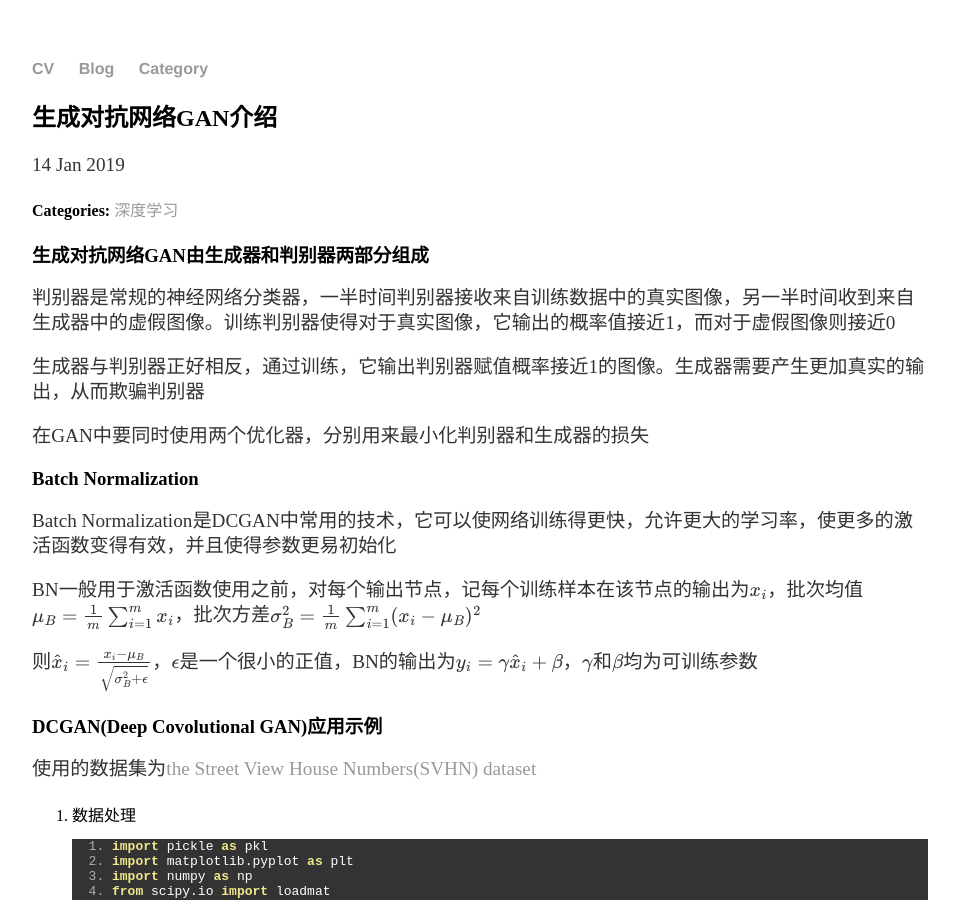
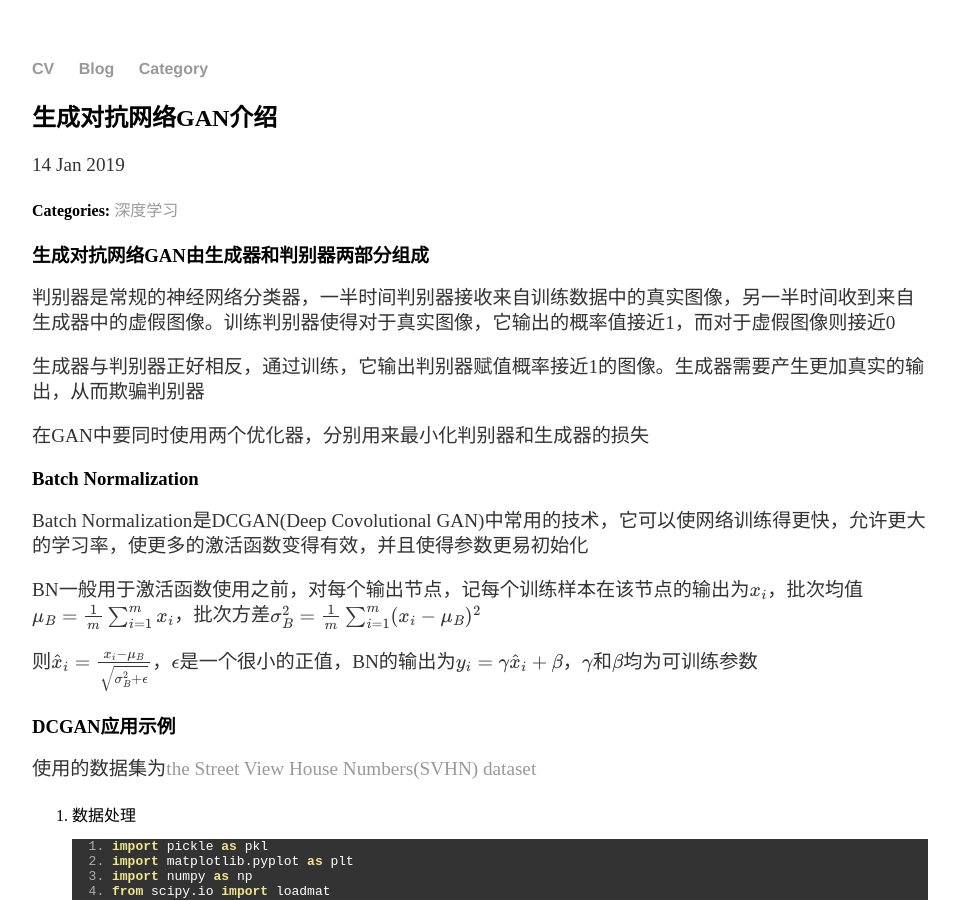
Before and after one commit to sunwenqi10/sunwenqi10.github.io, a Jekyll site: the page built from _posts/2019-01-14-Introduction_To_Generative_Adversarial_Network.md, in a window 1280 px wide and 900 px high. Shown: the whole window, without its empty margins (160-1119 px from the left). Built offline with Jekyll 4.4.1, drawn with Linux system fonts in a browser that asks for light colours; formulas are drawn with MathJax 3; comment, search, counter and statistics services are not loaded.

```diff
--- a/_posts/2019-01-14-Introduction_To_Generative_Adversarial_Network.md
+++ b/_posts/2019-01-14-Introduction_To_Generative_Adversarial_Network.md
@@ -14,13 +14,13 @@ date: 2019-01-14
 
 ### Batch Normalization
 
-Batch Normalization是DCGAN中常用的技术，它可以使网络训练得更快，允许更大的学习率，使更多的激活函数变得有效，并且使得参数更易初始化
+Batch Normalization是DCGAN(Deep Covolutional GAN)中常用的技术，它可以使网络训练得更快，允许更大的学习率，使更多的激活函数变得有效，并且使得参数更易初始化
 
 BN一般用于激活函数使用之前，对每个输出节点，记每个训练样本在该节点的输出为$$x_i$$，批次均值$${\mu}_B=\frac{1}{m}\sum_{i=1}^{m}x_i$$，批次方差$${\sigma}_B^2=\frac{1}{m}\sum_{i=1}^{m}(x_i-{\mu}_B)^2$$
 
 则$$\hat{x}_i=\frac{x_i-{\mu}_B}{\sqrt{\sigma_B^2+\epsilon}}$$，$$\epsilon$$是一个很小的正值，BN的输出为$$y_i= \gamma\hat{x}_i+\beta$$，$$\gamma$$和$$\beta$$均为可训练参数
 
-### DCGAN(Deep Covolutional GAN)应用示例
+### DCGAN应用示例
 
 使用的数据集为[the Street View House Numbers(SVHN) dataset](http://ufldl.stanford.edu/housenumbers/)
 
```
